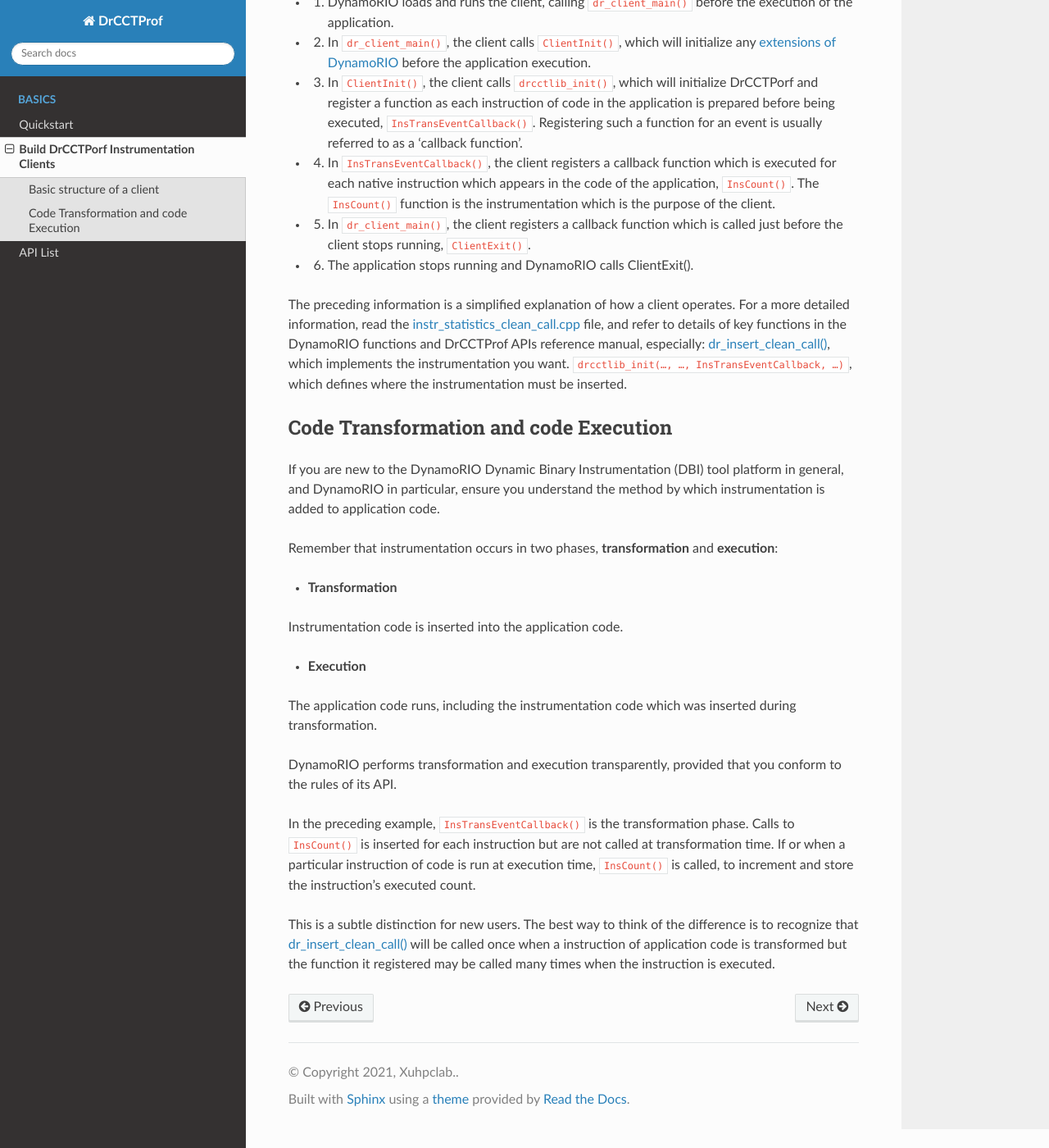
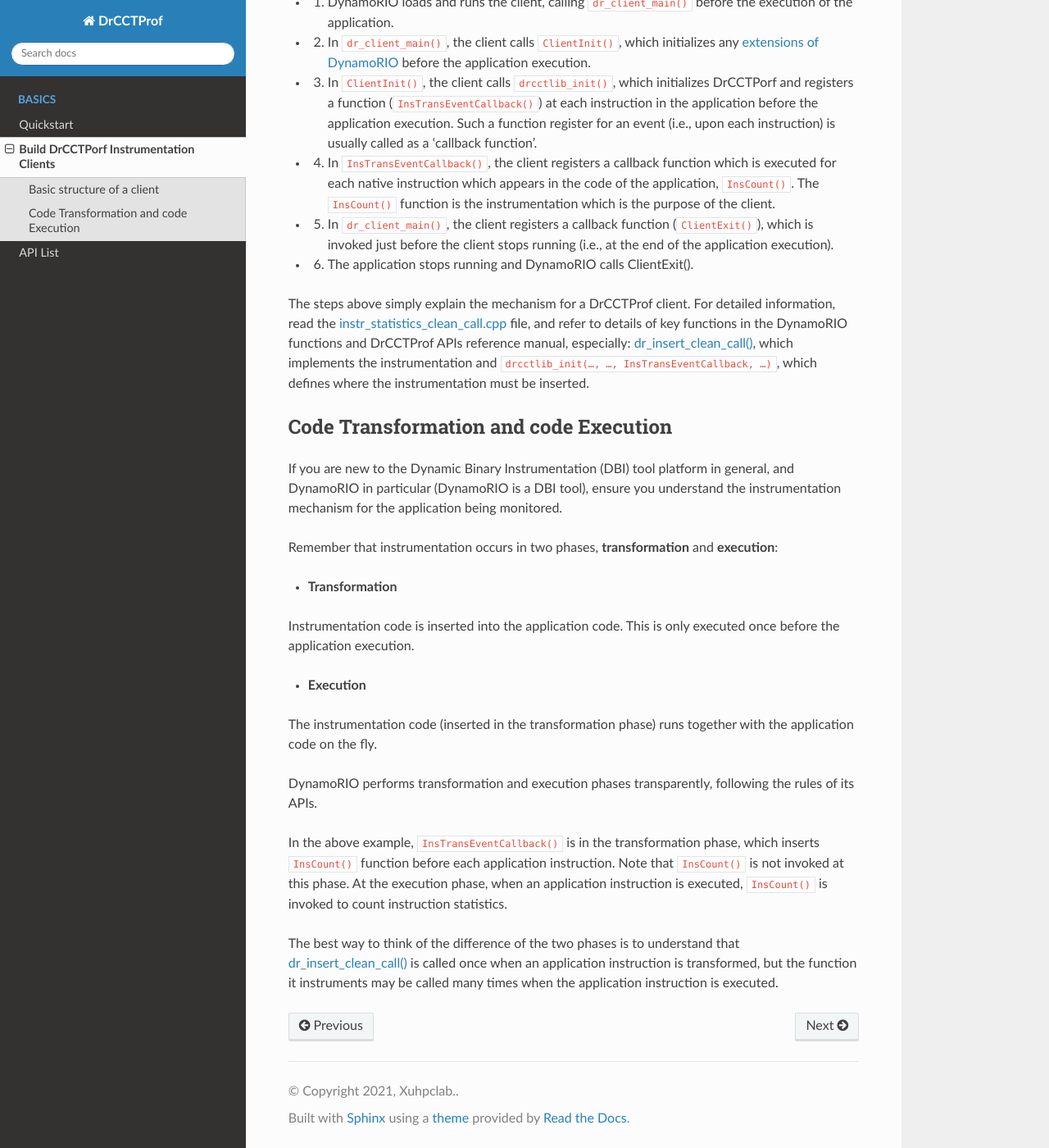
Before and after one commit to Xuhpclab/drcctprof-docs, a Sphinx documentation site: the page built from source/buildtools.rst, in a window 1280 px wide and 1400 px high, scrolled down 1306 px. Shown: the whole window at 82% size. Built offline with Sphinx 7.4.7 and the Read the Docs theme 2.0.0, drawn with Linux system fonts in a browser that asks for light colours; some of the changed text lies outside the part shown.

Commit message:
improve the document

```diff
--- a/source/buildtools.rst
+++ b/source/buildtools.rst
@@ -14,33 +14,33 @@ Basic structure of a client
 This section describes the basic structure of a DrCCTProf client,
 including the functionality of various events occurring during the program execution.
 
-DrCCTProf is an extension of DynamoRIO and it can collect the call path of every binary instruction at runtime. It provides a rich set of APIs for developers to build instrumentation clients.
-The term 'instrumentation client' in this context refers to a shared object file that uses the DrCCTProf API
-& DynamoRIO API to capture and process necessary runtime events.
+DrCCTProf is an extension of DynamoRIO. It can collect the call path of every binary instruction at runtime. It provides a rich set of APIs for developers to build instrumentation clients.
+The term 'instrumentation client' in this context refers to a shared object file that uses the DrCCTProf APIs
+& DynamoRIO APIs to capture and analyze necessary runtime events.
 
 
 To correctly modify the libdrcctlib_instr_statistics_clean_call.so client,
-you must understand its implementation, `instr_statistics_clean_call.cpp <https://github.com/Xuhpclab/DrCCTProf/blob/master/src/clients/drcctprof_instr_statistics_clean_call/instr_statistics_clean_call.cpp>`_.
+you must understand its implementation in `instr_statistics_clean_call.cpp <https://github.com/Xuhpclab/DrCCTProf/blob/master/src/clients/drcctprof_instr_statistics_clean_call/instr_statistics_clean_call.cpp>`_.
 The diagram below shows the key functions in instr_statistics_clean_call.cpp and how they relate to each other.
 
 .. image:: code/instr_statistics_clean_call_frame.png
   :alt: instr_statistics_clean_call frame
 
-The easiest way to understand the client is to think of it as event-driven. Each function is called upon the occurence of an event during the application execution:
+The easiest way to understand the client is to think of it as event driven. Each function is called upon the occurence of an event during the application execution:
 
 - 1. DynamoRIO loads and runs the client, calling ``dr_client_main()`` before the execution of the application.
 
-- 2. In ``dr_client_main()``, the client calls ``ClientInit()``, which will initialize any `extensions of DynamoRIO <https://dynamorio.org/page_ext.html>`_ before the application execution.
+- 2. In ``dr_client_main()``, the client calls ``ClientInit()``, which initializes any `extensions of DynamoRIO <https://dynamorio.org/page_ext.html>`_ before the application execution.
 
-- 3. In ``ClientInit()``, the client calls ``drcctlib_init()``, which will initialize DrCCTPorf and register a function as each instruction of code in the application is prepared before being executed, ``InsTransEventCallback()``. Registering such a function for an event is usually referred to as a 'callback function'.
+- 3. In ``ClientInit()``, the client calls ``drcctlib_init()``, which initializes DrCCTPorf and registers a function (``InsTransEventCallback()``) at each instruction in the application before the application execution. Such a function register for an event (i.e., upon each instruction) is usually called as a 'callback function'.
 
 - 4. In ``InsTransEventCallback()``, the client registers a callback function which is executed for each native instruction which appears in the code of the application, ``InsCount()``. The ``InsCount()`` function is the instrumentation which is the purpose of the client.
 
-- 5. In ``dr_client_main()``, the client registers a callback function which is called just before the client stops running, ``ClientExit()``.
+- 5. In ``dr_client_main()``, the client registers a callback function (``ClientExit()``), which is invoked just before the client stops running (i.e., at the end of the application execution).
 
 - 6. The application stops running and DynamoRIO calls ClientExit().
 
-The preceding information is a simplified explanation of how a client operates. For a more detailed information, read the `instr_statistics_clean_call.cpp <https://github.com/Xuhpclab/DrCCTProf/blob/master/src/clients/drcctprof_instr_statistics_clean_call/instr_statistics_clean_call.cpp>`_ file, and refer to details of key functions in the DynamoRIO functions and DrCCTProf APIs reference manual, especially: `dr_insert_clean_call() <https://dynamorio.org/dr__ir__utils_8h.html#a1df44dbe3d8dbf82e63e96741f167c64>`_, which implements the instrumentation you want. ``drcctlib_init(…, …, InsTransEventCallback, …)``, which defines where the
+The steps above simply explain the mechanism for a DrCCTProf client. For detailed information, read the `instr_statistics_clean_call.cpp <https://github.com/Xuhpclab/DrCCTProf/blob/master/src/clients/drcctprof_instr_statistics_clean_call/instr_statistics_clean_call.cpp>`_ file, and refer to details of key functions in the DynamoRIO functions and DrCCTProf APIs reference manual, especially: `dr_insert_clean_call() <https://dynamorio.org/dr__ir__utils_8h.html#a1df44dbe3d8dbf82e63e96741f167c64>`_, which implements the instrumentation and ``drcctlib_init(…, …, InsTransEventCallback, …)``, which defines where the
 instrumentation must be inserted.
 
 
@@ -48,21 +48,21 @@ instrumentation must be inserted.
 Code Transformation and code Execution
 ======================================
 
-If you are new to the DynamoRIO Dynamic Binary Instrumentation (DBI) tool platform in general, and DynamoRIO in particular, ensure you understand the method by which instrumentation is added to application code.
+If you are new to the Dynamic Binary Instrumentation (DBI) tool platform in general, and DynamoRIO in particular (DynamoRIO is a DBI tool), ensure you understand the instrumentation mechanism for the application being monitored.
 
 Remember that instrumentation occurs in two phases, **transformation** and **execution**:
 
 -   **Transformation**
 
-Instrumentation code is inserted into the application code.
+Instrumentation code is inserted into the application code. This is only executed once before the application execution.
 
 -   **Execution**
 
-The application code runs, including the instrumentation code which was inserted during transformation.
+The instrumentation code (inserted in the transformation phase) runs together with the application code on the fly.
 
-DynamoRIO performs transformation and execution transparently, provided that you conform to the rules of its API.
+DynamoRIO performs transformation and execution phases transparently, following the rules of its APIs.
 
-In the preceding example, ``InsTransEventCallback()`` is the transformation phase. Calls to ``InsCount()`` is inserted for each instruction but are not called at transformation time.
-If or when a particular instruction of code is run at execution time, ``InsCount()`` is called, to increment and store the instruction's executed count.
+In the above example, ``InsTransEventCallback()`` is in the transformation phase, which inserts ``InsCount()`` function before each application instruction. Note that ``InsCount()`` is not invoked at this phase.
+At the execution phase, when an application instruction is executed, ``InsCount()`` is invoked to count instruction statistics.
 
-This is a subtle distinction for new users. The best way to think of the difference is to recognize that `dr_insert_clean_call() <https://dynamorio.org/dr__ir__utils_8h.html#a1df44dbe3d8dbf82e63e96741f167c64>`_ will be called once when a instruction of application code is transformed but the function it registered may be called many times when the instruction is executed.
+The best way to think of the difference of the two phases is to understand that `dr_insert_clean_call() <https://dynamorio.org/dr__ir__utils_8h.html#a1df44dbe3d8dbf82e63e96741f167c64>`_ is called once when an application instruction is transformed, but the function it instruments may be called many times when the application instruction is executed.
```
Also changed, not shown: source/apis.rst (+7 -7 lines).
